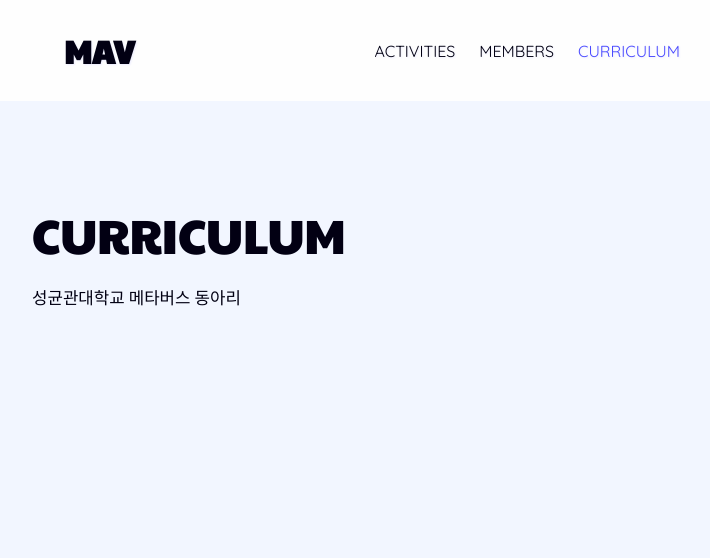
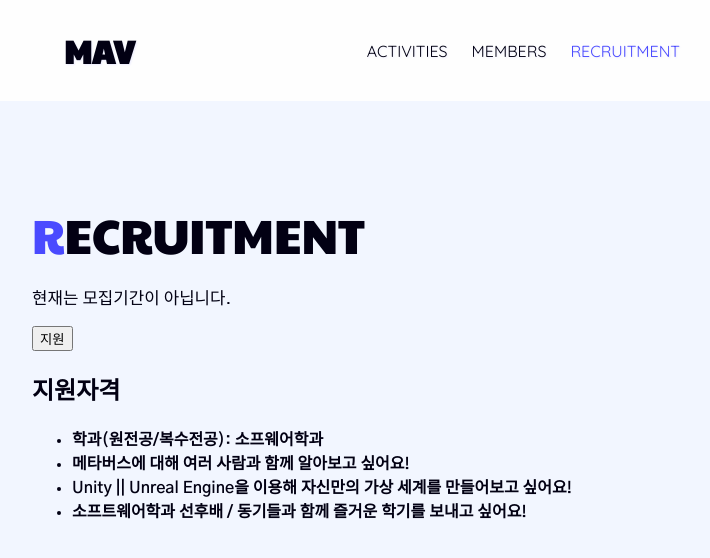
Before and after one commit to sonah5009/MAV, a plain HTML site: page recruitment.html in a window 1280 px wide. Shown: the whole page, without its empty margins (268-978 px from the left). Drawn offline with Linux system fonts and the light colour scheme; a web font is replaced by a local one.

Commit message:
Update: 1.2v recruitment page

```diff
--- a/recruitment.html
+++ b/recruitment.html
@@ -8,7 +8,7 @@
   <!-- 폰트 -->
   <link rel="preconnect" href="https://fonts.googleapis.com">
   <link rel="preconnect" href="https://fonts.gstatic.com" crossorigin>
-  <link href="https://fonts.googleapis.com/css2?family=Gamja+Flower&family=Gothic+A1&family=Paytone+One&family=Quicksand:wght@300;400&display=swap" rel="stylesheet">
+  <link href="https://fonts.googleapis.com/css2?family=Gamja+Flower&family=Gothic+A1:wght@400;600&family=Paytone+One&family=Quicksand:wght@300;400&display=swap" rel="stylesheet">
   <title>Curriculum</title>
 </head>
 <body>
@@ -23,21 +23,32 @@
           <a href="./members.html">MEMBERS</a>
         </li>
         <li>
-          <a href="./recruitment.html" class="nav-color">CURRICULUM</a>
+          <a href="./recruitment.html" class="color-blue-600">RECRUITMENT</a>
         </li>
       </ul>
     </nav>
-
   </header>
   <main>
+  <section>
     <div>
       <div class="subtitle">
-        <span class="color-3">C</span>URRICULUM
+        <span class="color-blue-600">R</span>ECRUITMENT
       </div>
       <p>
-        성균관대학교 메타버스 동아리
+        현재는 모집기간이 아닙니다.
       </p>
+      <button>지원</button>
     </div>
+  </section>
+  <section class="listTitle">
+    <h1>지원자격</h1>
+    <ul>
+      <li>학과(원전공/복수전공): 소프웨어학과</li>
+      <li>메타버스에 대해 여러 사람과 함께 알아보고 싶어요!</li>
+      <li> Unity || Unreal Engine을 이용해 자신만의 가상 세계를 만들어보고 싶어요!</li>
+      <li>소프트웨어학과 선후배 / 동기들과 함께 즐거운 학기를 보내고 싶어요!</li>
+    </ul>
+  </section>
 
   </main>
   <footer>
--- a/styles/shared.css
+++ b/styles/shared.css
@@ -2,13 +2,17 @@ html {
   --color-blue-100: rgb(173, 173, 255);
   --color-blue-300: rgb(126, 126, 255);
   --color-blue-600: rgb(74, 74, 255);
+
+  --color-blue-0: rgb(242, 246, 255);
+
+  --color-white-0:rgb(254, 254, 254);
 }
 
 body {
   color: rgb(2, 0, 19);
   font-family: 'Gothic A1', sans-serif;
   margin: 0;
-  background-color: rgb(242, 246, 255);
+  background-color: var(--color-blue-0);
 
 }
 
@@ -22,8 +26,7 @@ header {
   top: 0;
   left: 0;
   box-sizing: border-box;
-  /* background-color: rgb(223, 233, 255); */
-  background-color: rgb(254, 254, 254);
+  background-color: var(--color-white-0)
 
 }
 
--- a/styles/subpages.css
+++ b/styles/subpages.css
@@ -10,3 +10,8 @@ main p {
 .nav-color {
   color: rgb(74, 74, 255);
 }
+
+/* recruitment page */
+.listTitle {
+  font-weight: 600;
+}
```
Also changed, not shown: activities.html (+4 -5 lines), index.html (+1 -2 lines), members.html (+4 -5 lines).
